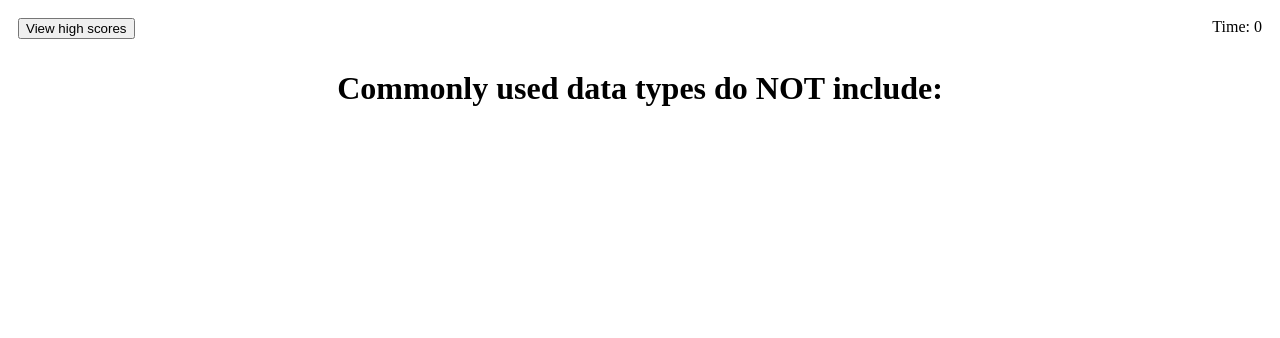
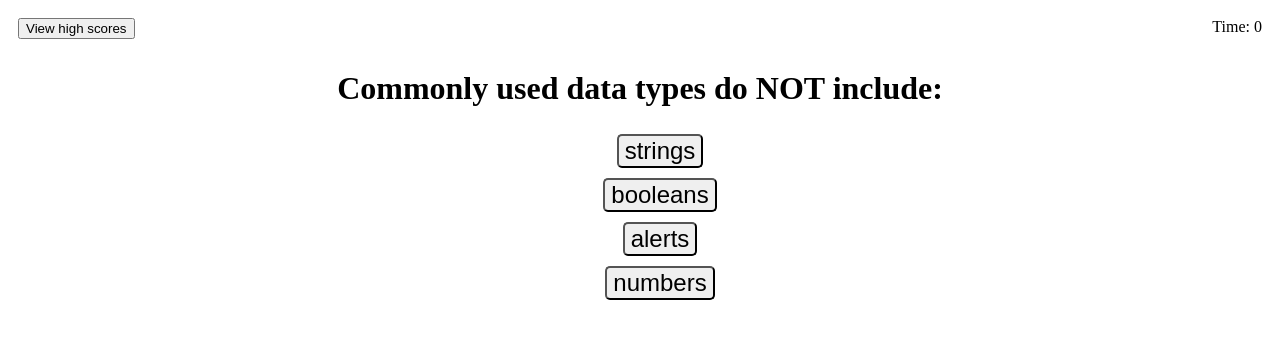
Before and after one commit to randiferous/code-quiz-challenge, a plain HTML site: page index.html in a window 1280 px wide. Both pictures are taken after a click on the button "Start Quiz". Drawn offline with Linux system fonts and the light colour scheme.

Commit message:
first question complete

```diff
--- a/assets/css/style.css
+++ b/assets/css/style.css
@@ -11,8 +11,15 @@ main {
 .btn {
     border-radius: 5px;
     font-size: 1.5rem;
+    margin: 5px 0;
 }
 
 .btn:hover {
     border-style: dashed;
 }
+
+.answer-list {
+    display: flex;
+    flex-direction: column;
+    align-items: center;
+}
--- a/assets/js/script.js
+++ b/assets/js/script.js
@@ -15,8 +15,6 @@
 // document.getElementById("start-button").addEventListener("click", timeScore);
 
 
-// when Start Quiz is clicked, first question shows up:
-
 // Questions (and answers) to include in quiz:
 // Commonly used data types do NOT include (strings, booleans, alerts*, numbers)
 // The condition in an if/else statement is enclosed with (quotes, curly brackets, parenthesis*, square brackets)
@@ -24,12 +22,8 @@
 // String values must be enclosed within ___  when being assigned to variables. (commas, curly brackets, quotes*, parenthesis)
 // A very useful tool used during development and debugging for printing content to the debugger is (JavaScript, terminal/bash, for loops, console.log*)
 
-// - answers are numbered
-// - I am informed when previous question was "Correct!" or "Wrong!"
-//
-
+// when Start Quiz is clicked, first question shows up:
 var beginQuiz = function() {
-
     containerEl = document.querySelector(".opening-container");
     var quizContainerEl = document.createElement("div");
     quizContainerEl.className = "quiz-container"
@@ -38,7 +32,51 @@ var beginQuiz = function() {
     questionEl.className = "quiz-question";
     questionEl.textContent = "Commonly used data types do NOT include:";
     quizContainerEl.appendChild(questionEl);
+
+    var answerListEl = document.createElement("ul");
+    answerListEl.className = "answer-list";
+
+    var answerChoiceOne = document.createElement("button");
+    answerChoiceOne.className = ("btn");
+    answerChoiceOne.textContent = "strings";
+    answerChoiceOne.id = "wrong-answer";
+    answerListEl.appendChild(answerChoiceOne);
+
+    var answerChoiceTwo = document.createElement("button");
+    answerChoiceTwo.className = ("btn");
+    answerChoiceTwo.textContent = "booleans";
+    answerChoiceTwo.id = "wrong-answer";
+    answerListEl.appendChild(answerChoiceTwo);
+
+    var answerChoiceThree = document.createElement("button");
+    answerChoiceThree.className = ("btn");
+    answerChoiceThree.textContent = "alerts";
+    answerChoiceThree.id = "right-answer";
+    answerListEl.appendChild(answerChoiceThree);
+
+    var answerChoiceFour = document.createElement("button");
+    answerChoiceFour.className = ("btn");
+    answerChoiceFour.textContent = "numbers";
+    answerChoiceFour.id = "wrong-answer";
+    answerListEl.appendChild(answerChoiceFour);
+
+    quizContainerEl.appendChild(answerListEl);
     containerEl.replaceWith(quizContainerEl);
+
+    document.getElementById("wrong-answer").addEventListener("click", wrongAnswer);
+    document.getElementById("right-answer").addEventListener("click", rightAnswer);
+}
+
+var wrongAnswer = function() {
+    console.log("boo~")
+    // comment on bottom should appear "Wrong!"
+    // remove 10 seconds from Timer
+    // move onto next question
+}
+var rightAnswer = function() {
+    console.log("good job!")
+    // comment on bottom should appear saying "Correct!"
+    // move onto next question
 }
 
 document.getElementById("start-button").addEventListener("click", beginQuiz);
@@ -47,6 +85,6 @@ document.getElementById("start-button").addEventListener("click", beginQuiz);
 
 // how to connect wrong answer to both timer and comment on bottom? ***remaining time is the score
 
-// likewise for a right answer
+// how to connect right answer with comment on bottom (footer?)
 
 // we need to store high scores, as well as initial with the score
```
Also changed, not shown: 1 other file.
